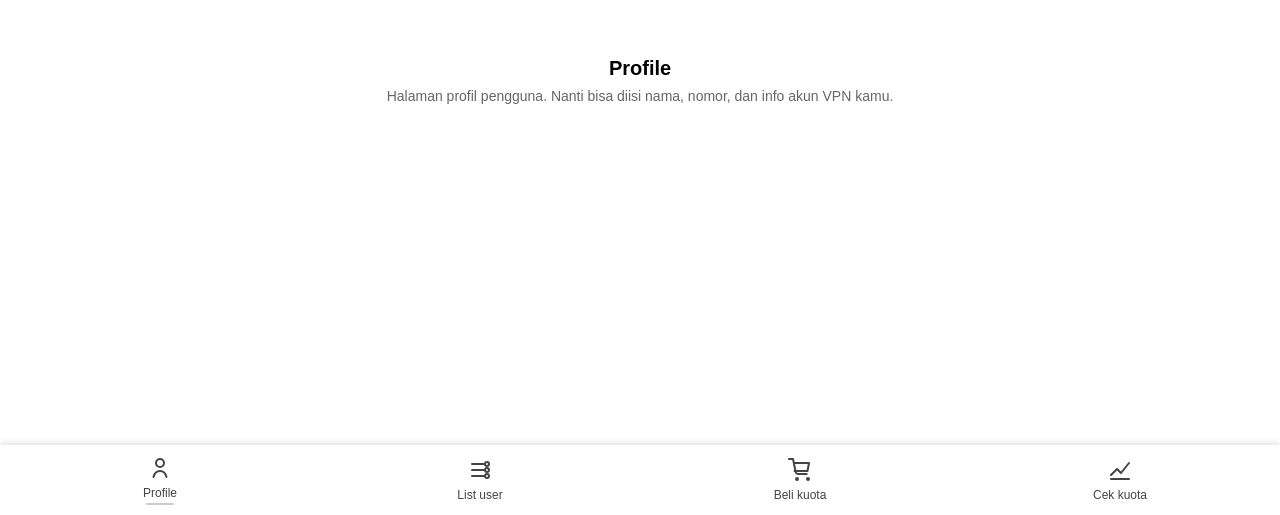
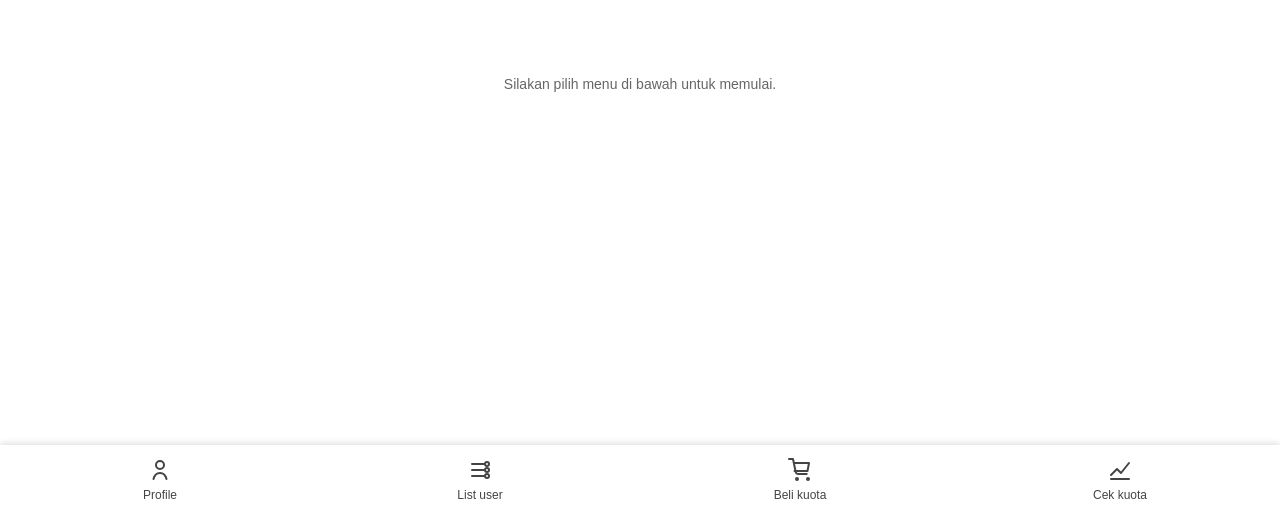
Before and after one commit to axcellsz/Cek, a plain HTML site: page public/index.html in a window 1280 px wide. Shown: the part 285-800 px from the top of the page. Drawn offline with Linux system fonts and the light colour scheme.

Commit message:
Update index.html

```diff
--- a/public/index.html
+++ b/public/index.html
@@ -16,14 +16,15 @@
       width: 100%;
       height: 100%;
       background: white;
-      overflow: hidden;
+      /* IZINKAN SCROLL (supaya bisa pull-to-refresh) */
+      overflow-y: auto;
       font-family: sans-serif;
     }
 
     /* Area konten utama */
     #app {
       width: 100%;
-      height: calc(100% - 70px);
+      height: calc(100% - 70px); /* ruang untuk footer */
       display: flex;
       justify-content: center;
       align-items: center;
@@ -109,19 +110,21 @@
 </head>
 <body>
 
+  <!-- KONTEN UTAMA -->
   <div id="app">
     <div>
-      <div class="screen-title" id="screen-title">Profile</div>
+      <div class="screen-title" id="screen-title"></div>
       <div class="screen-desc" id="screen-desc">
-        Halaman profil pengguna. Nanti bisa diisi nama, nomor, dan info akun VPN kamu.
+        Silakan pilih menu di bawah untuk memulai.
       </div>
     </div>
   </div>
 
+  <!-- FOOTER -->
   <div class="footer">
 
     <!-- PROFILE (A) -->
-    <a class="nav-btn active" href="javascript:void(0)" data-screen="profile">
+    <a class="nav-btn" href="javascript:void(0)" data-screen="profile">
       <span class="nav-btn-icon">
         <svg viewBox="0 0 24 24" fill="none" stroke-width="2" stroke-linecap="round" stroke-linejoin="round">
           <circle cx="12" cy="7" r="4" />
@@ -214,6 +217,7 @@
       });
     }
 
+    // Event click untuk tiap tombol footer
     navButtons.forEach(btn => {
       btn.addEventListener("click", () => {
         setActiveScreen(btn.dataset.screen);
```
